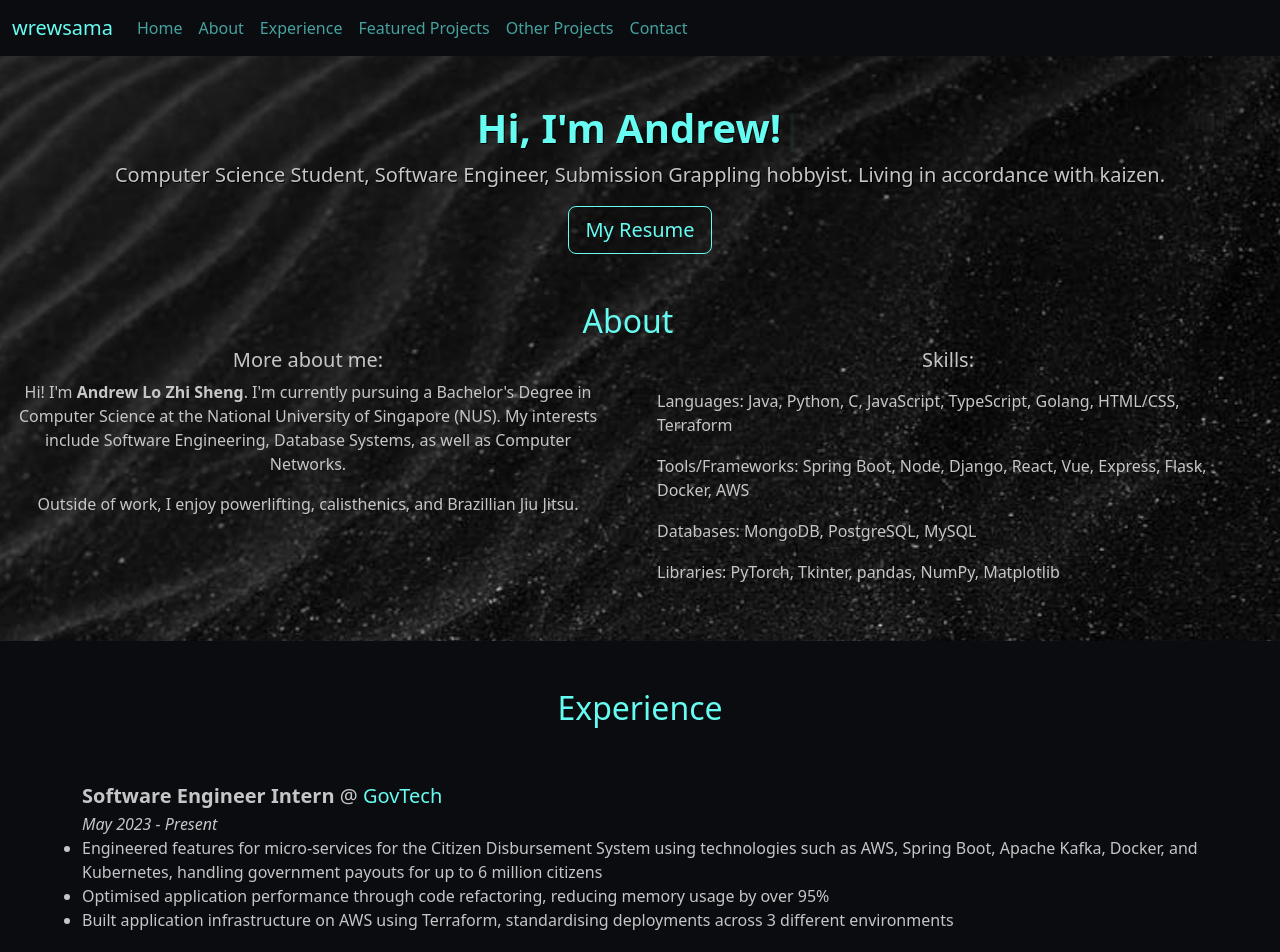
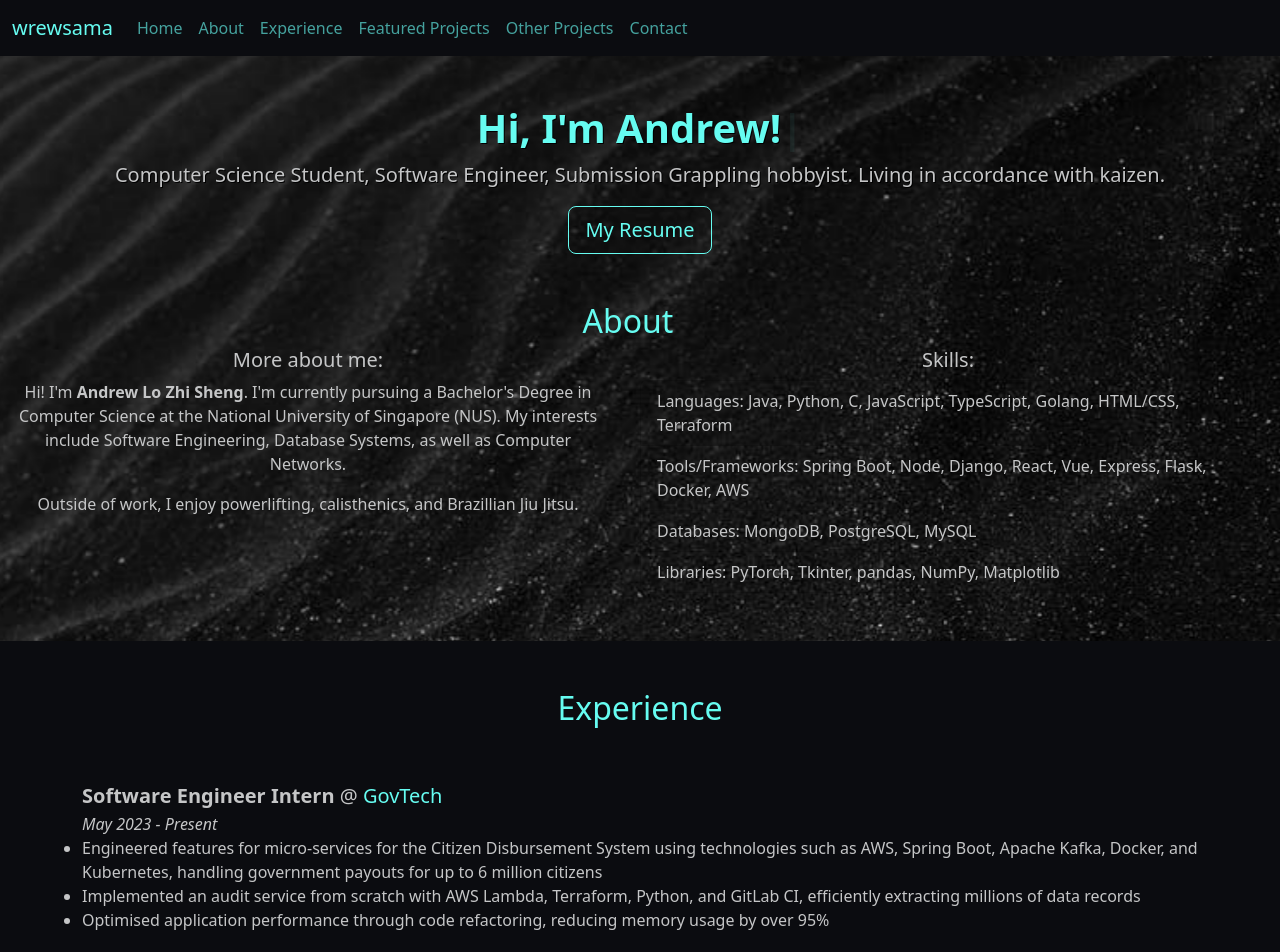
Before and after one commit to wrewsama/portfolio, a React (Create React App) app: page / in a window 1280 px wide. Shown: the top 952 px of the page. Built offline with nearby package versions, Linux system fonts and the light colour scheme.

Commit message:
update resume point

```diff
--- a/src/components/experience.js
+++ b/src/components/experience.js
@@ -13,8 +13,8 @@ export default function Experience() {
                                 company="GovTech"
                                 date="May 2023 - Present"
                                 bulletPoints={["Engineered features for micro-services for the Citizen Disbursement System using technologies such as AWS, Spring Boot, Apache Kafka, Docker, and Kubernetes, handling government payouts for up to 6 million citizens",
-                                               "Optimised application performance through code refactoring, reducing memory usage by over 95%",
-                                               "Built application infrastructure on AWS using Terraform, standardising deployments across 3 different environments"]}/>
+                                               "Implemented an audit service from scratch with AWS Lambda, Terraform, Python, and GitLab CI, efficiently extracting millions of data records",
+                                               "Optimised application performance through code refactoring, reducing memory usage by over 95%"]}/>
 
                 <ExperienceItem jobTitle="Software Engineer Intern"
                                 company="Grab"
```
